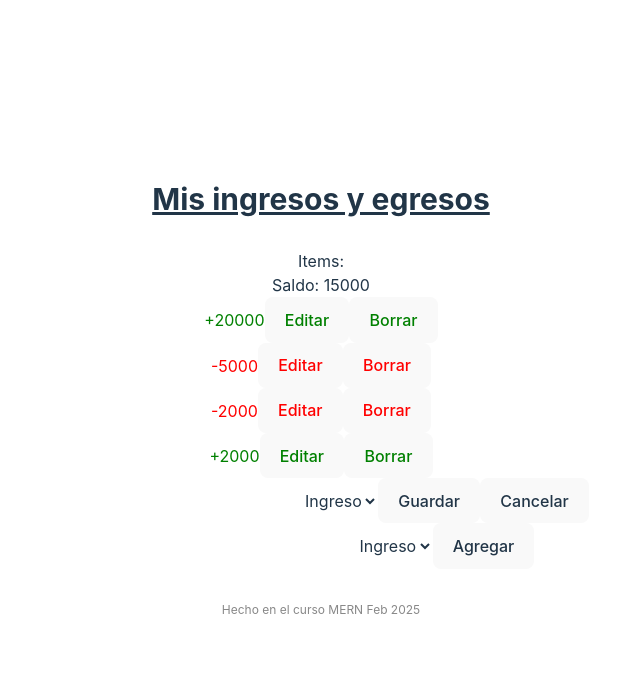
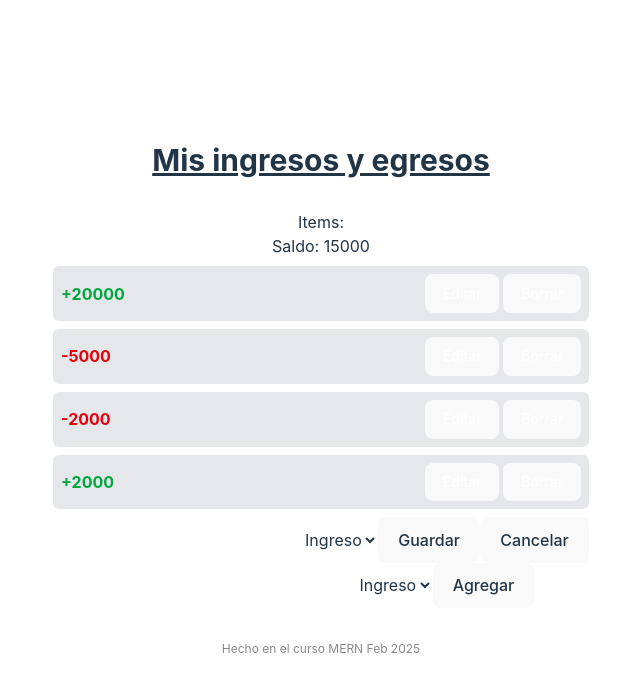
Before and after one commit to juespinoza/front-feb2025, a React (Vite) app: page / in a window 1280 px wide. Shown: the top 692 px of the page, without its empty margins (319-959 px from the left). Built offline with nearby package versions, Linux system fonts and the light colour scheme.

Commit message:
Clase 8 - 1

```diff
--- a/src/Header.jsx
+++ b/src/Header.jsx
@@ -2,7 +2,7 @@ import React from "react";
 
 function Header() {
   return (
-    <div className="text-3xl font-bold underline text-center font-">
+    <div className="text-3xl font-bold underline text-center">
       Mis ingresos y egresos
     </div>
   );
--- a/src/ItemsComponent.jsx
+++ b/src/ItemsComponent.jsx
@@ -24,7 +24,7 @@ function ItemsComponent({ items }) {
   };
 
   const handleSaveItem = (e) => {
-    e.preventDefault();
+    e.preventDefault(); //desactivamos el comportamiento por defecto del navegador
     console.log("Guardando...", editingItem);
     // console.log("monto: ", editingItem.monto);
     // console.log("tipo: ", editingItem.tipo);
@@ -55,25 +55,32 @@ function ItemsComponent({ items }) {
             return (
               <li
                 key={item.id}
-                className={`${esIngreso(item.tipo) ? "ingreso" : "egreso"}`}
+                className="flex justify-between items-center my-2 p-2 bg-gray-200 rounded-md"
               >
-                {`${esIngreso(item.tipo) ? "+" : "-"}` + item.monto}
-                <button onClick={() => handleSetEditingItem(item)}>
-                  Editar
-                </button>
-                <button onClick={() => removeItemById(item.id)}>Borrar</button>
+                <span
+                  className={`font-bold ${
+                    esIngreso(item.tipo) ? "text-green-600" : "text-red-600"
+                  }`}
+                >
+                  {`${esIngreso(item.tipo) ? "+" : "-"}` + item.monto}
+                </span>
+                <div className="text-sm">
+                  <button
+                    className="mx-1 text-white bg-blue-500"
+                    onClick={() => handleSetEditingItem(item)}
+                  >
+                    Editar
+                  </button>
+                  <button
+                    className="text-white bg-red-500"
+                    onClick={() => removeItemById(item.id)}
+                  >
+                    Borrar
+                  </button>
+                </div>
               </li>
             );
           })}
-        {/* <li className={`${esIngreso(items[0].tipo) ? "ingreso" : "egreso"}`}>
-          {`${esIngreso(items[0].tipo) ? "+" : "-"}` + items[0].monto}
-        </li>
-        <li className={`${esIngreso(items[1].tipo) ? "ingreso" : "egreso"}`}>
-          {`${esIngreso(items[1].tipo) ? "+" : "-"}` + items[1].monto}
-        </li>
-        <li className={`${esIngreso(items[2].tipo) ? "ingreso" : "egreso"}`}>
-          {`${esIngreso(items[2].tipo) ? "+" : "-"}` + items[2].monto}
-        </li> */}
       </ul>
       <form id="editingItem" onSubmit={handleSaveItem}>
         {/* <input type="hidden" id="id" value={editingItem.id} /> */}
--- a/src/index.css
+++ b/src/index.css
@@ -44,7 +44,6 @@ button {
   font-size: 1em;
   font-weight: 500;
   font-family: inherit;
-  background-color: #1a1a1a;
   cursor: pointer;
   transition: border-color 0.25s;
 }
```
